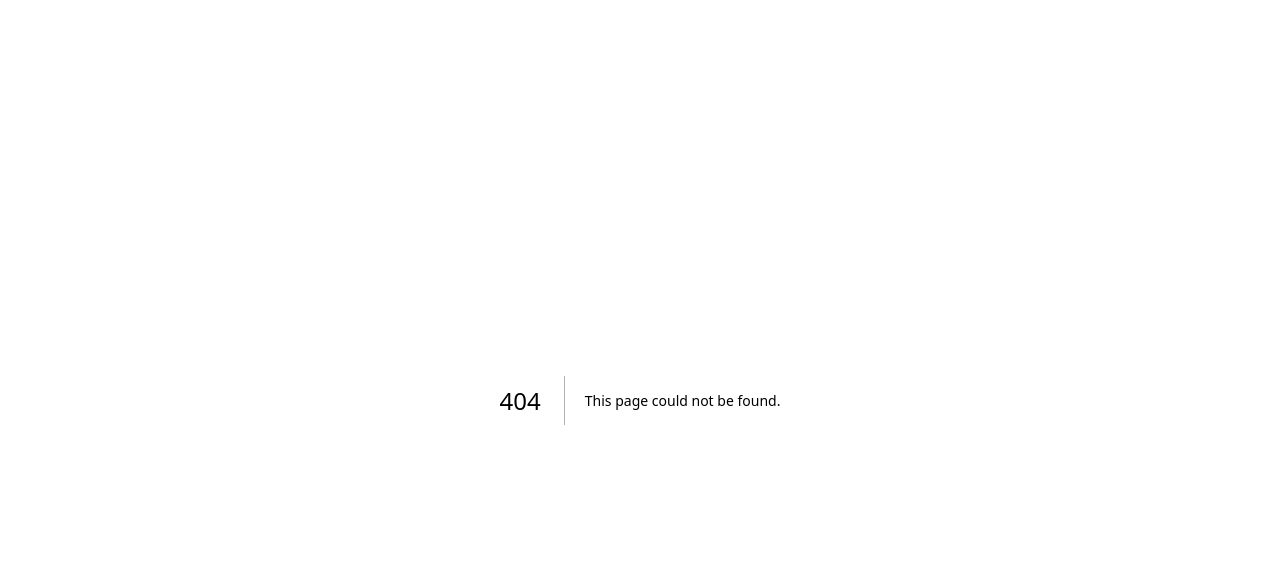
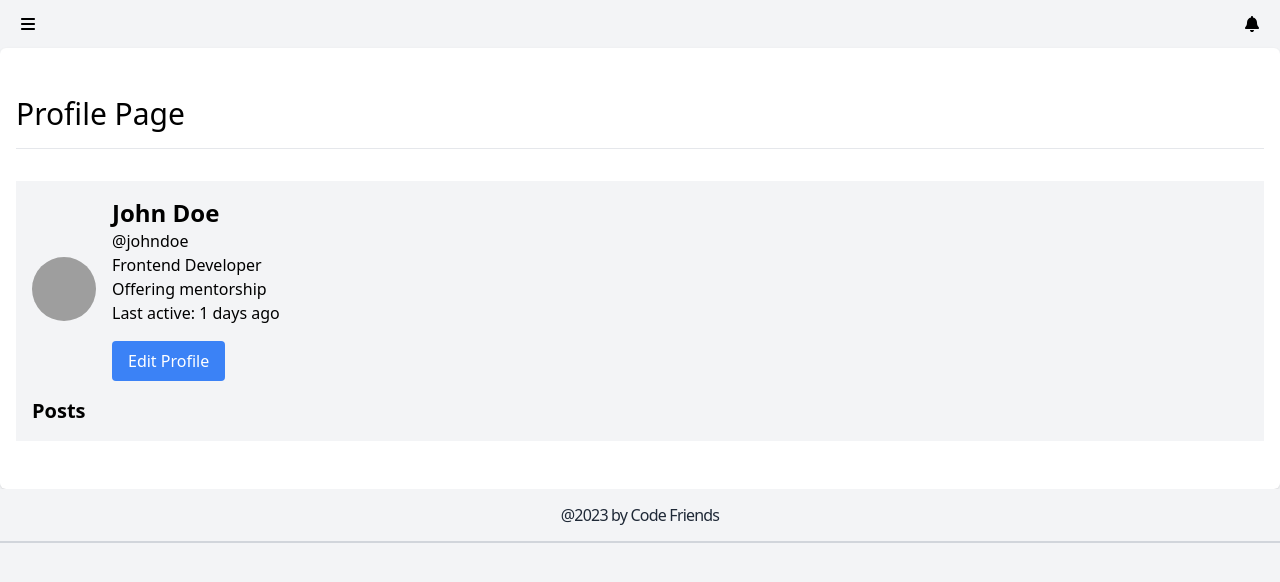
Before and after one commit to alexdwagner/code-friends, a Next.js app: page /profile in a window 1280 px wide. Before the commit this address had no page. Shown: the top 582 px of the page. Built offline with nearby package versions, Linux system fonts and the light colour scheme; grey boxes are pictures that could not be loaded.

Commit message:
User profile

```diff
--- /dev/null
+++ b/components/user/ProfilePage.tsx
@@ -0,0 +1,31 @@
+import React from 'react';
+import Header from '../layout/Header';
+import Footer from '../layout/Footer';
+import UserProfile from './UserProfile';
+import { postData } from '../Data';
+
+const ProfilePage: React.FC = () => {
+    // Using the first post's data for the dummy userData
+    const userData = {
+        profileImage: postData[0].profileImage,
+        name: postData[0].name,
+        handle: postData[0].handle,
+        descriptor: postData[0].descriptor,
+        offeringMentorship: postData[0].offeringMentorship,
+        seekingMentorship: postData[0].seekingMentorship,
+        lastActive: postData[0].lastActive,
+        posts: [postData[0]]
+    };
+
+
+    return (
+        <div>
+        <Header />
+            <h1>Profile Page</h1>
+            <UserProfile user={userData} />
+        <Footer />
+        </div>
+    );
+};
+
+export default ProfilePage;
--- a/components/user/UserProfile.tsx
+++ b/components/user/UserProfile.tsx
@@ -1,22 +1,58 @@
-import React from 'react';
+// components/UserProfile.tsx
 
-type User = {
-  username: string;
-  email: string;
-};
+import React, { useState } from 'react';
+import { PostProps } from '../posts/PostCard';
 
-type UserProfileProps = {
-  user: User;
-};
+interface UserProfileProps {
+    user: {
+        profileImage: string;
+        name: string;
+        handle: string;
+        descriptor: string;
+        offeringMentorship: boolean;
+        seekingMentorship: boolean;
+        lastActive: number;
+        posts: PostProps[];
+    };
+}
 
 const UserProfile: React.FC<UserProfileProps> = ({ user }) => {
-  return (
-    <div>
-      <h2>User Profile</h2>
-      <p>Username: {user.username}</p>
-      <p>Email: {user.email}</p>
-    </div>
-  );
+    const [isEditing, setIsEditing] = useState(false);
+    const [editedName, setEditedName] = useState(user.name);
+
+    return (
+        <div className="bg-gray-100 p-4">
+            <div className="flex items-center">
+                <img src={user.profileImage} alt={user.name} className="w-16 h-16 rounded-full" />
+                <div className="ml-4">
+                    {isEditing ? (
+                        <input
+                            type="text"
+                            value={editedName}
+                            onChange={(e) => setEditedName(e.target.value)}
+                            className="border rounded p-2 w-full"
+                        />
+                    ) : (
+                        <h1 className="text-2xl font-semibold">{user.name}</h1>
+                    )}
+                    <p>@{user.handle}</p>
+                    <p>{user.descriptor}</p>
+                    {user.offeringMentorship && <p>Offering mentorship</p>}
+                    {user.seekingMentorship && <p>Seeking mentorship</p>}
+                    <p>Last active: {user.lastActive} days ago</p>
+
+                    <button className="mt-4 bg-blue-500 text-white px-4 py-2 rounded" onClick={() => setIsEditing(!isEditing)}>
+                        {isEditing ? "Save" : "Edit Profile"}
+                    </button>
+                </div>
+            </div>
+
+            <div className="mt-4">
+                <h2 className="text-xl font-semibold">Posts</h2>
+                {/* Here, you can map through the user's posts and display them using the PostCard component */}
+            </div>
+        </div>
+    );
 };
 
 export default UserProfile;
--- a/src/pages/about.tsx
+++ b/src/pages/about.tsx
@@ -1,8 +1,8 @@
 // pages/about.tsx
 
 import React from 'react';
-import Header from '../../components/Header';
-import Footer from '../../components/Footer';
+import Header from '../../components/layout/Header';
+import Footer from '../../components/layout/Footer';
 
 function AboutPage() {
     return (
--- a/src/pages/categories.tsx
+++ b/src/pages/categories.tsx
@@ -1,8 +1,8 @@
 // pages/categories.tsx
 
 import React from 'react';
-import Header from '../../components/Header';
-import Footer from '../../components/Footer';
+import Header from '../../components/layout/Header';
+import Footer from '../../components/layout/Footer';
 
 function CategoriesPage() {
     return (
--- /dev/null
+++ b/src/pages/profile.tsx
@@ -0,0 +1,34 @@
+// pages/profile.tsx
+
+import React from 'react';
+import Header from '../../components/layout/Header';
+import Footer from '../../components/layout/Footer';
+import UserProfile from '../../components/user/UserProfile';
+import { postData } from '../../components/Data';
+
+const Profile: React.FC = () => {
+    // Using the first post's data for the dummy userData
+    const userData = {
+        profileImage: postData[0].profileImage,
+        name: postData[0].name,
+        handle: postData[0].handle,
+        descriptor: postData[0].descriptor,
+        offeringMentorship: postData[0].offeringMentorship,
+        seekingMentorship: postData[0].seekingMentorship,
+        lastActive: postData[0].lastActive,
+        posts: [postData[0]]
+    };
+
+    return (
+        <div className="min-h-screen bg-gray-100">
+            <Header />
+            <main className="py-12 px-4 container mx-auto bg-white shadow rounded-md">
+                <h1 className="text-3xl mb-8 border-b pb-4">Profile Page</h1>
+                <UserProfile user={userData} />
+            </main>
+            <Footer />
+        </div>
+    );
+};
+
+export default Profile;
```
